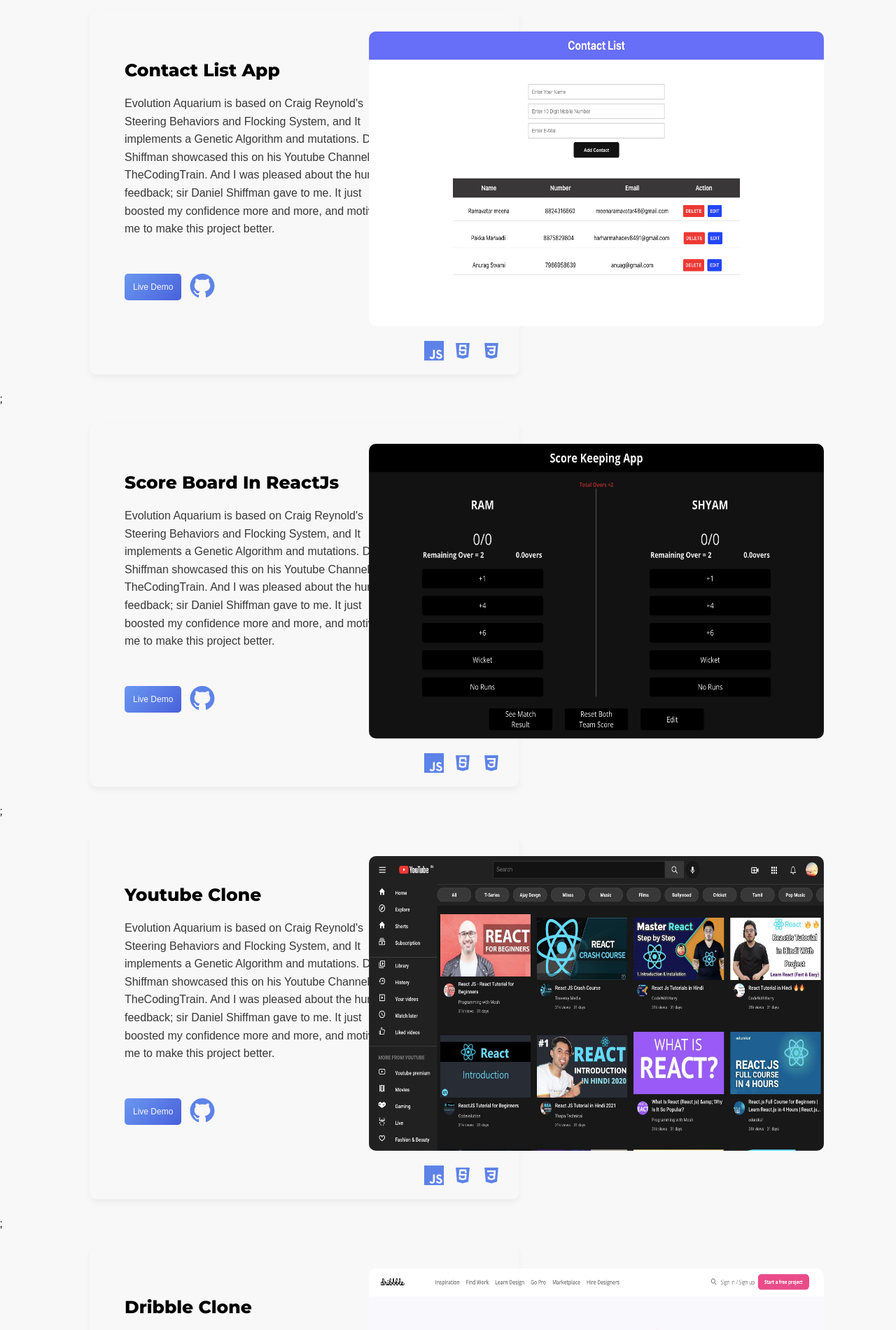
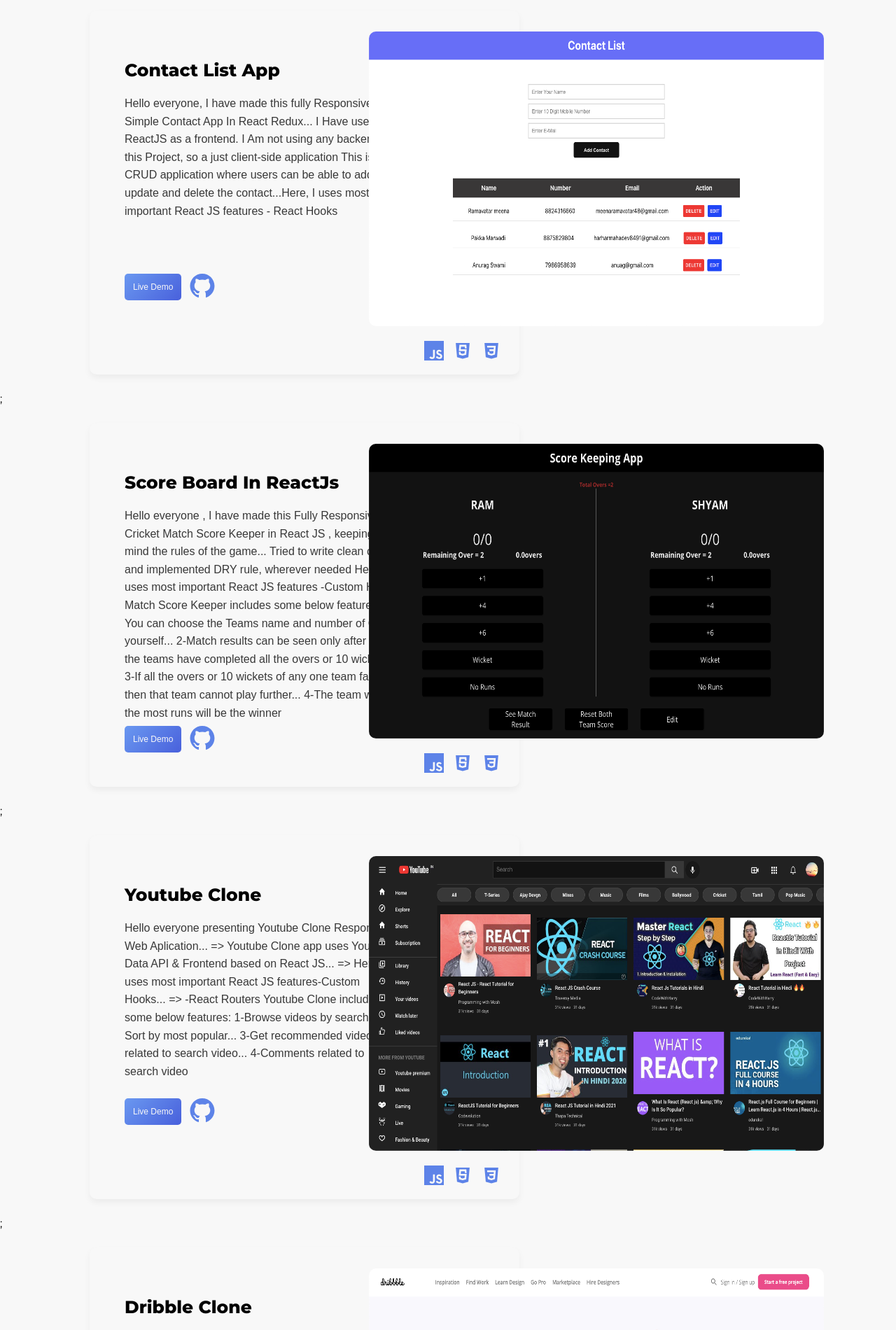
Before and after one commit to ramavatarmeena99/my_portfolio, a React (Create React App) app: page / in a window 1280 px wide. Shown: the part 1920-3820 px from the top of the page at 70% size. Built offline with nearby package versions, Linux system fonts and the light colour scheme.

Commit message:
somediscription fixed

```diff
--- a/public/index.html
+++ b/public/index.html
@@ -24,7 +24,7 @@
       work correctly both with client-side routing and a non-root public URL.
       Learn how to configure a non-root public URL by running `npm run build`.
     -->
-    <title>React App</title>
+    <title>Ramavatar Meena: React Developer | Problem Solver | Learner    </title>
   </head>
   <body>
     <noscript>You need to enable JavaScript to run this app.</noscript>
--- a/src/data.js
+++ b/src/data.js
@@ -8,7 +8,7 @@
     id: 1,
     projectName: "Contact List App",
     aboutForProject:
-      "Evolution Aquarium is based on Craig Reynold's Steering Behaviors and Flocking System, and It implements a Genetic Algorithm and mutations. Daniel Shiffman showcased this on his Youtube Channel at TheCodingTrain. And I was pleased about the humble feedback; sir Daniel Shiffman gave to me. It just boosted my confidence more and more, and motivated me to make this project better.",
+      "Hello everyone, I have made this fully Responsive Simple Contact App In React Redux... I Have used ReactJS as a frontend. I Am not using any backend in this Project, so a just client-side application  This is a CRUD application where users can be able to add, update and delete the contact...Here, I uses most important React JS features - React Hooks",
     link: "https://addcontactlist.netlify.app/",
     projectImg: ContactList,
     projectGithubLink: "https://github.com/ramavatarmeena99/Contact_List_App",
@@ -17,7 +17,7 @@
     id: 2,
     projectName: "Score Board In ReactJs",
     aboutForProject:
-      "Evolution Aquarium is based on Craig Reynold's Steering Behaviors and Flocking System, and It implements a Genetic Algorithm and mutations. Daniel Shiffman showcased this on his Youtube Channel at TheCodingTrain. And I was pleased about the humble feedback; sir Daniel Shiffman gave to me. It just boosted my confidence more and more, and motivated me to make this project better.",
+      "Hello everyone , I have made this Fully Responsive Cricket Match Score Keeper in React JS , keeping in mind the rules of the game...   Tried to write clean code and implemented DRY rule, wherever needed  Here, I uses most important React JS features   -Custom Hooks    Match Score Keeper includes some below features: 1-You can choose the Teams name and number of Overs yourself... 2-Match results can be seen only after both the teams have completed all the overs or 10 wickets...  3-If all the overs or 10 wickets of any one team fall, then that team cannot play further... 4-The team with the most runs will be the winner",
     link: "https://score-keeping-app.netlify.app/",
     projectImg: ScoreKeeping,
     projectGithubLink:
@@ -27,7 +27,7 @@
     id: 3,
     projectName: "Youtube Clone",
     aboutForProject:
-      "Evolution Aquarium is based on Craig Reynold's Steering Behaviors and Flocking System, and It implements a Genetic Algorithm and mutations. Daniel Shiffman showcased this on his Youtube Channel at TheCodingTrain. And I was pleased about the humble feedback; sir Daniel Shiffman gave to me. It just boosted my confidence more and more, and motivated me to make this project better.",
+      "Hello everyone presenting Youtube Clone Responsive Web Aplication...  => Youtube Clone app uses Youtube Data API & Frontend based on React JS...  => Here, I uses most important React JS features-Custom Hooks... => -React Routers Youtube Clone includes some below features: 1-Browse videos by search... 2-Sort by most popular... 3-Get recommended videos related to search video...  4-Comments related to search video ",
     link: "https://theyoutube.netlify.app/",
     projectImg: YoutubeClone,
     projectGithubLink: "https://github.com/ramavatarmeena99/Youtube-Clone",
@@ -36,7 +36,7 @@
     id: 4,
     projectName: "Dribble Clone",
     aboutForProject:
-      "Evolution Aquarium is based on Craig Reynold's Steering Behaviors and Flocking System, and It implements a Genetic Algorithm and mutations. Daniel Shiffman showcased this on his Youtube Channel at TheCodingTrain. And I was pleased about the humble feedback; sir Daniel Shiffman gave to me. It just boosted my confidence more and more, and motivated me to make this project better.",
+      "Dribble clone using HTML5, CSS3 and Vanilla JavaScript.      ",
     link: "https://ramavatarmeena99.github.io/DribbleSiteClone/",
     projectImg: DribbleClone,
     projectGithubLink: "https://github.com/ramavatarmeena99/DribbleSiteClone",
```
Also changed, not shown: 2 other files (tests, documents, lock files or other folders).
